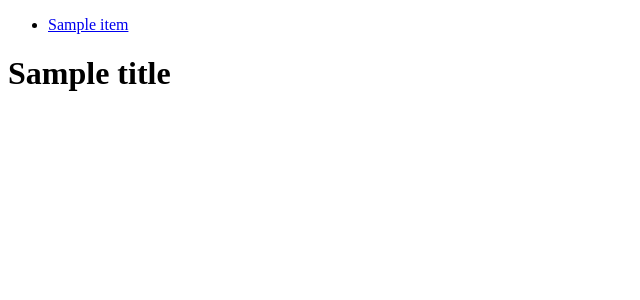
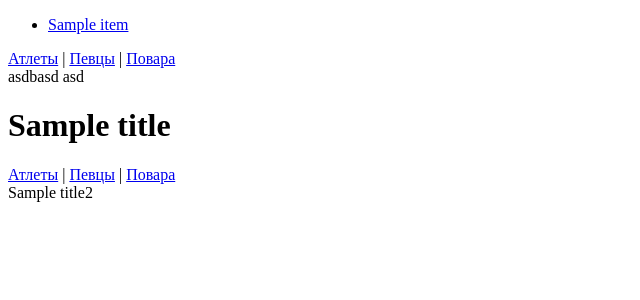
Before and after one commit to Dennikoff/djangotest, a Django app: template src/women/templates/women/index.html in a window 1280 px wide. Shown: the top 300 px of the page, without its empty margins (0-640 px from the left). Run offline with Django 4.2, Linux system fonts and the light colour scheme; the template is opened without the code that fills it: most values are stand-ins (such as "Sample title", 1, 10 or a date in 2020).

Commit message:
finish base html add extend and include

```diff
--- /dev/null
+++ b/src/templates/base.html
@@ -0,0 +1,19 @@
+<!DOCTYPE html>
+<html lang="en">
+  <head>
+    <meta charset="UTF-8" />
+    <meta name="viewport" content="width=device-width, initial-scale=1.0" />
+    <title>{{ title }}</title>
+  </head>
+  <body>
+    <ul>
+      {% for item in menu %}
+      <li>
+        <a href="{% url item.page_name %}">{{ item.title }}</a>
+      </li>
+      {% endfor %}
+    </ul>
+
+    {% block content %} {% endblock %}
+  </body>
+</html>
--- a/src/women/templates/women/about.html
+++ b/src/women/templates/women/about.html
@@ -1,4 +1,4 @@
-{% extend base.html %}
+{% extends 'base.html' %}
 
 {% block content %}
   <h1>{{ title }}</h1>
--- /dev/null
+++ b/src/women/templates/women/includes/nav.html
@@ -0,0 +1,7 @@
+<nav>
+  <a href="#">Атлеты</a> |
+  <a href="#">Певцы</a> |
+  <a href="#">Повара</a>
+</nav>
+
+{{ title2 }}
--- a/src/women/templates/women/index.html
+++ b/src/women/templates/women/index.html
@@ -1,23 +1,11 @@
-<!DOCTYPE html>
-<html lang="en">
-  <head>
-    <meta charset="UTF-8" />
-    <meta name="viewport" content="width=device-width, initial-scale=1.0" />
-    <title>{{ title }}</title>
-  </head>
-  <body>
-    <ul>
+{% extends 'base.html' %}
 
+{% block content %}
 
-    {% for item in menu %}
-      <li>
-        <a href="{% url item.page_name %}">{{ item.title }}</a>
-      </li>
-      {% endfor %}
-    </ul>
-    <h1>{{ title }}</h1>
+  {% include 'women/includes/nav.html' only with title2="asdbasd asd" %}
+  <h1>{{ title }}</h1>
 
-    <ul>
+     <ul>
       {% for post in posts %}
         {% if post.is_published %}
         <li>
@@ -32,5 +20,5 @@
 
       {% endfor %}
     </ul>
-  </body>
-</html>
+    {% include 'women/includes/nav.html' %}
+{% endblock %}
--- a/src/women/views.py
+++ b/src/women/views.py
@@ -14,7 +14,6 @@ posts = [
   {'id': 1, 'title': 'Post 1', 'body': 'Post 1 body', 'is_published': True},
   {'id': 2, 'title': 'Post 2', 'body': 'Post 2 body', 'is_published': False},
   {'id': 3, 'title': 'Post 3', 'body': 'Post 3 body', 'is_published': True},
-
 ]
 
 def index(request):
```
Also changed, not shown: src/djangotest/templates/base.html (deleted, +0 -11 lines).
